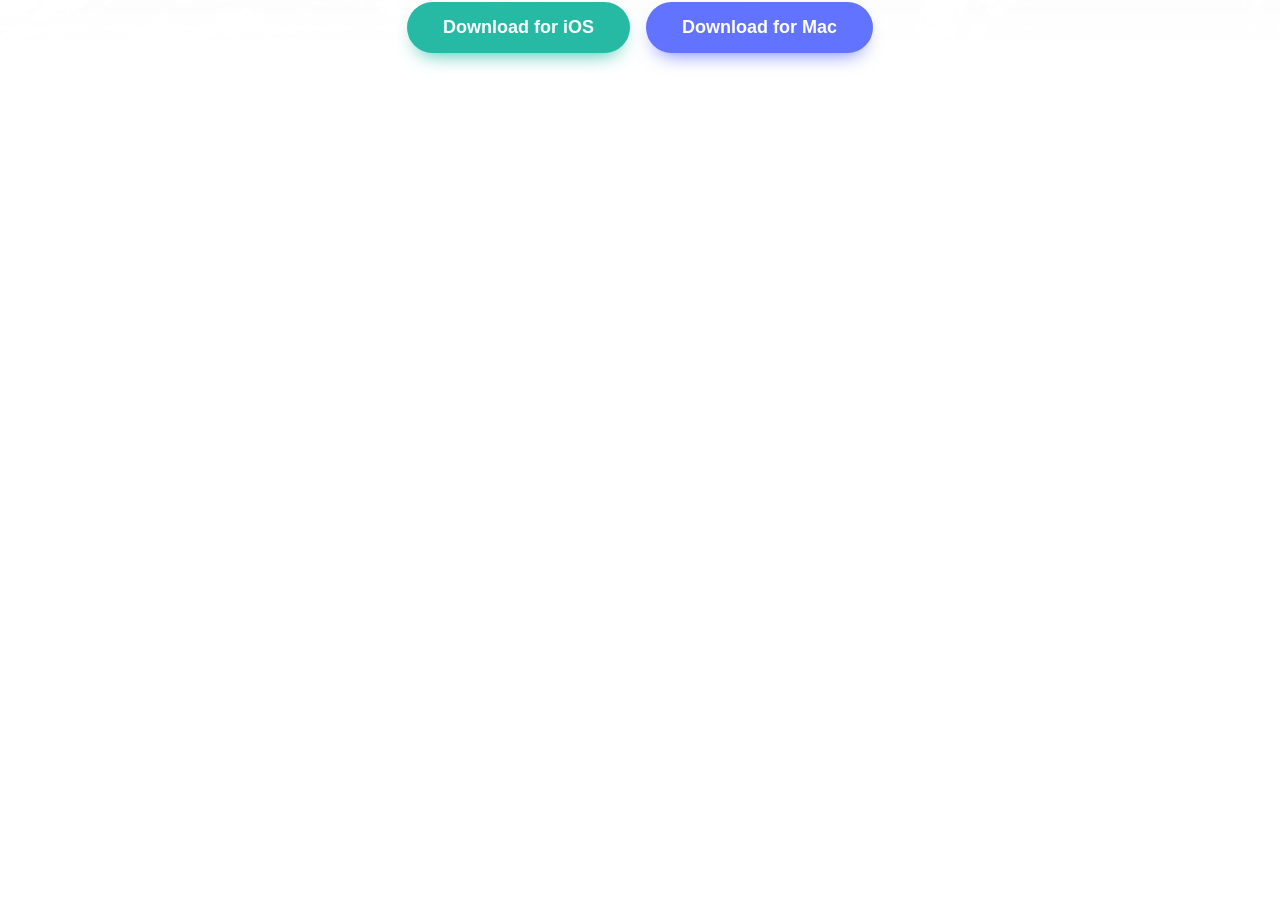
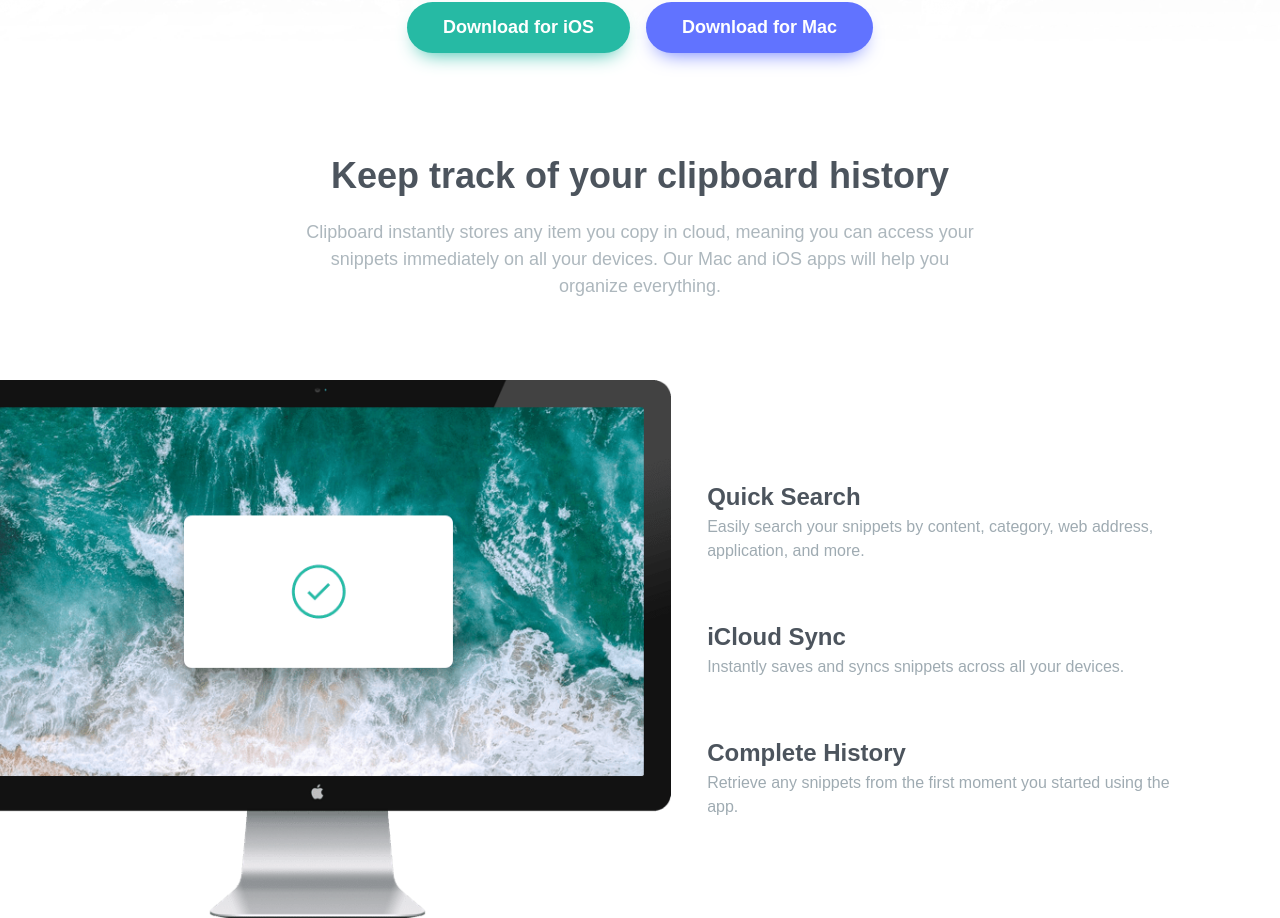
Before and after one commit to MIKOXO/Clipboard-landing-page, a React (Vite) app: page / in a window 1280 px wide. Shown: the part 469-1387 px from the top of the page. Before the commit the page ends 800 px from the top, so only its background shows below. Built offline with nearby package versions, Linux system fonts and the light colour scheme; a web font is replaced by a local one.

Commit message:
Features component added

```diff
--- /dev/null
+++ b/src/components/Features.jsx
@@ -0,0 +1,53 @@
+import React from "react";
+import ImageComputer from "../assets/image-computer.png";
+
+const Features = () => {
+  return (
+    <section className="mt-24">
+      <div className="text-center px-6">
+        <h2 className="text-[36px] font-bold text-Gray700">
+          Keep track of your clipboard history
+        </h2>
+        <p className="text-Gray500 mt-4 sm:text-[18px] px-4 lg:max-w-[720px] mx-auto opacity-85">
+          Clipboard instantly stores any item you copy in cloud, meaning you can
+          access your snippets immediately on all your devices. Our Mac and iOS
+          apps will help you organize everything.
+        </p>
+      </div>
+
+      <div className="flex flex-col lg:flex-row items-center justify-between mt-10 lg:mt-20 max-sm:px-8 2xl:mx-auto 2xl:container">
+        <div>
+          <img src={ImageComputer} alt="Computer" className="lg:-ml-9" />
+        </div>
+        <div className="flex flex-col gap-14 mt-10 lg:mt-0 max-lg:text-center">
+          <div>
+            <h1 className="text-[24px] font-bold text-Gray700">Quick Search</h1>
+            <p className="max-w-[580px] lg:pr-24 text-Gray500">
+              Easily search your snippets by content, category, web address,
+              application, and more.
+            </p>
+          </div>
+
+          <div>
+            <h1 className="text-[24px] font-bold text-Gray700">iCloud Sync</h1>
+            <p className="max-w-[580px] lg:pr-24 text-Gray500">
+              Instantly saves and syncs snippets across all your devices.
+            </p>
+          </div>
+
+          <div>
+            <h1 className="text-[24px] font-bold text-Gray700">
+              Complete History
+            </h1>
+            <p className="max-w-[580px] lg:pr-24 text-Gray500">
+              Retrieve any snippets from the first moment you started using the
+              app.
+            </p>
+          </div>
+        </div>
+      </div>
+    </section>
+  );
+};
+
+export default Features;
--- a/src/pages/Home.jsx
+++ b/src/pages/Home.jsx
@@ -1,10 +1,12 @@
 import React from "react";
 import Hero from "../components/Hero";
+import Features from "../components/Features";
 
 const Home = () => {
   return (
     <>
       <Hero />
+      <Features />
     </>
   );
 };
```
